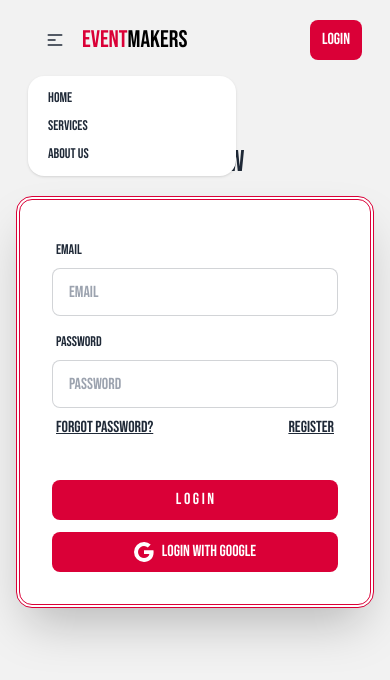
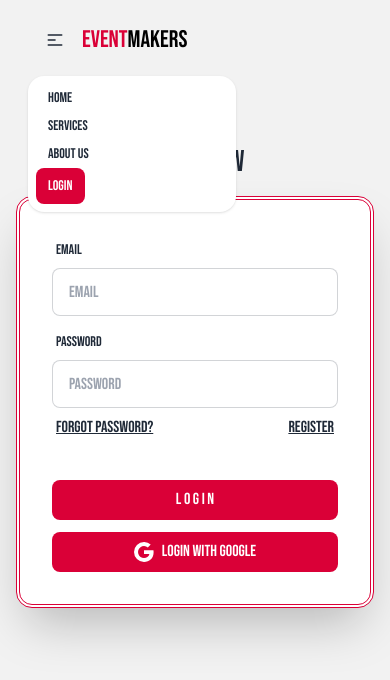
Before and after one commit to ayon121/Event_management_Website_React, a React (Vite) app: page /Login in a window 390 px wide. Both pictures are taken after a click on the label 55 px from the left and 40 px from the top of the page. Shown: the top 680 px of the page. Built offline with nearby package versions, Linux system fonts and the light colour scheme; no server answers.

Commit message:
login funtion updated

```diff
--- a/src/Component/Shared_Components/Navber.jsx
+++ b/src/Component/Shared_Components/Navber.jsx
@@ -4,9 +4,12 @@
 import { useContext } from "react";
 import { Link, NavLink } from "react-router-dom";
 import { AuthContext } from "../../Providers/Authproviders";
+import { CgProfile } from 'react-icons/cg';
+
 
 const Navber = () => {
-    const { user  , logout} = useContext(AuthContext)
+    const { user, logout } = useContext(AuthContext)
+    console.log('fjbfbj', user?.photoURL);
 
     const handlelogOut = () => {
         logout()
@@ -16,9 +19,9 @@ const Navber = () => {
 
 
     const navlinks = <>
-        <li className="text-lg"><NavLink  to="/" className={({ isActive }) => isActive ? 'text-[#DA0037] underline text-xl' : 'bg-transparent'}>Home</NavLink></li>
-        <li className="text-lg"><NavLink  to="/Services" className={({ isActive }) => isActive ? 'text-[#DA0037] underline text-xl' : 'bg-transparent'}>Services</NavLink></li>
-        <li className="text-lg"><NavLink  to="/About" className={({ isActive }) => isActive ? 'text-[#DA0037] underline text-xl' : 'bg-transparent'}>About Us</NavLink></li>
+        <li className="text-lg"><NavLink to="/" className={({ isActive }) => isActive ? 'text-[#DA0037] underline text-xl' : 'bg-transparent'}>Home</NavLink></li>
+        <li className="text-lg"><NavLink to="/Services" className={({ isActive }) => isActive ? 'text-[#DA0037] underline text-xl' : 'bg-transparent'}>Services</NavLink></li>
+        <li className="text-lg"><NavLink to="/About" className={({ isActive }) => isActive ? 'text-[#DA0037] underline text-xl' : 'bg-transparent'}>About Us</NavLink></li>
     </>
 
     return (
@@ -30,6 +33,22 @@ const Navber = () => {
                     </label>
                     <ul tabIndex={0} className="menu menu-sm dropdown-content mt-3 z-[1] p-2 shadow bg-base-100 rounded-box w-52">
                         {navlinks}
+                        {
+                            user ?
+                                <button onClick={handlelogOut} className="flex  md:hidden items-center gap-1 justify-center px-3 py-2 md:px-5 md:py-3 rounded-lg bg-[#DA0037] text-white">
+                                    {
+                                        <span>{user?.photoURL ? <img className="w-4 border-double rounded-full" src={user.photoURL} alt="" /> : <CgProfile></CgProfile>}</span>
+                                    }
+
+                                    <span>Logout</span></button>
+                                :
+                                <Link to="/Login">
+                                    <button className=" md:hidden px-3 py-2 md:px-5 md:py-3 rounded-lg bg-[#DA0037] text-white">Login</button>
+                                </Link>
+
+
+                        }
+
                     </ul>
                 </div>
                 <h1 className="text-2xl md:text-4xl lg:text-5xl text-black "><span className="text-[#DA0037]">Event</span>Makers</h1>
@@ -37,18 +56,32 @@ const Navber = () => {
             <div className="navbar-center hidden lg:flex">
                 <ul className="menu menu-horizontal px-1">
                     {navlinks}
+
                 </ul>
             </div>
             <div className="navbar-end">
+                <div>
+                    <div className="pl-4 mx-2">
+                        <h1>{user?.displayName ?? user?.email ?? ''}</h1>
+                    </div>
+                </div>
                 {
-                      user ? <button onClick={handlelogOut} className="px-3 py-2 md:px-5 md:py-3 rounded-lg bg-[#DA0037] text-white">Logout</button>
+                    user ?
+
+                        <button onClick={handlelogOut} className="hidden md:flex   items-center gap-1 justify-center px-3 py-2 md:px-5 md:py-3 rounded-lg bg-[#DA0037] text-white">
+                            {
+                                <span>{user?.photoURL ? <img className="w-4 border-double rounded-full" src={user.photoURL} alt="" /> : <CgProfile></CgProfile>}</span>
+                            }
+
+                            <span>Logout</span></button>
                         :
                         <Link to="/Login">
-                          <button className="px-3 py-2 md:px-5 md:py-3 rounded-lg bg-[#DA0037] text-white">Login</button>
+                            <button className="hidden md:block px-3 py-2 md:px-5 md:py-3 rounded-lg bg-[#DA0037] text-white">Login</button>
                         </Link>
 
+
+
                 }
-
 
             </div>
         </div>
--- a/src/Component/Users/Login.jsx
+++ b/src/Component/Users/Login.jsx
@@ -40,6 +40,7 @@ const Login = () => {
             .then(result => {
                 console.log(result)
                 toast("Login Success")
+                navigate(location?.state ? location.state : '/')
 
             })
             .catch(error => toast(error.message))
```
Lines whose indentation alone changed are shown as unchanged.
